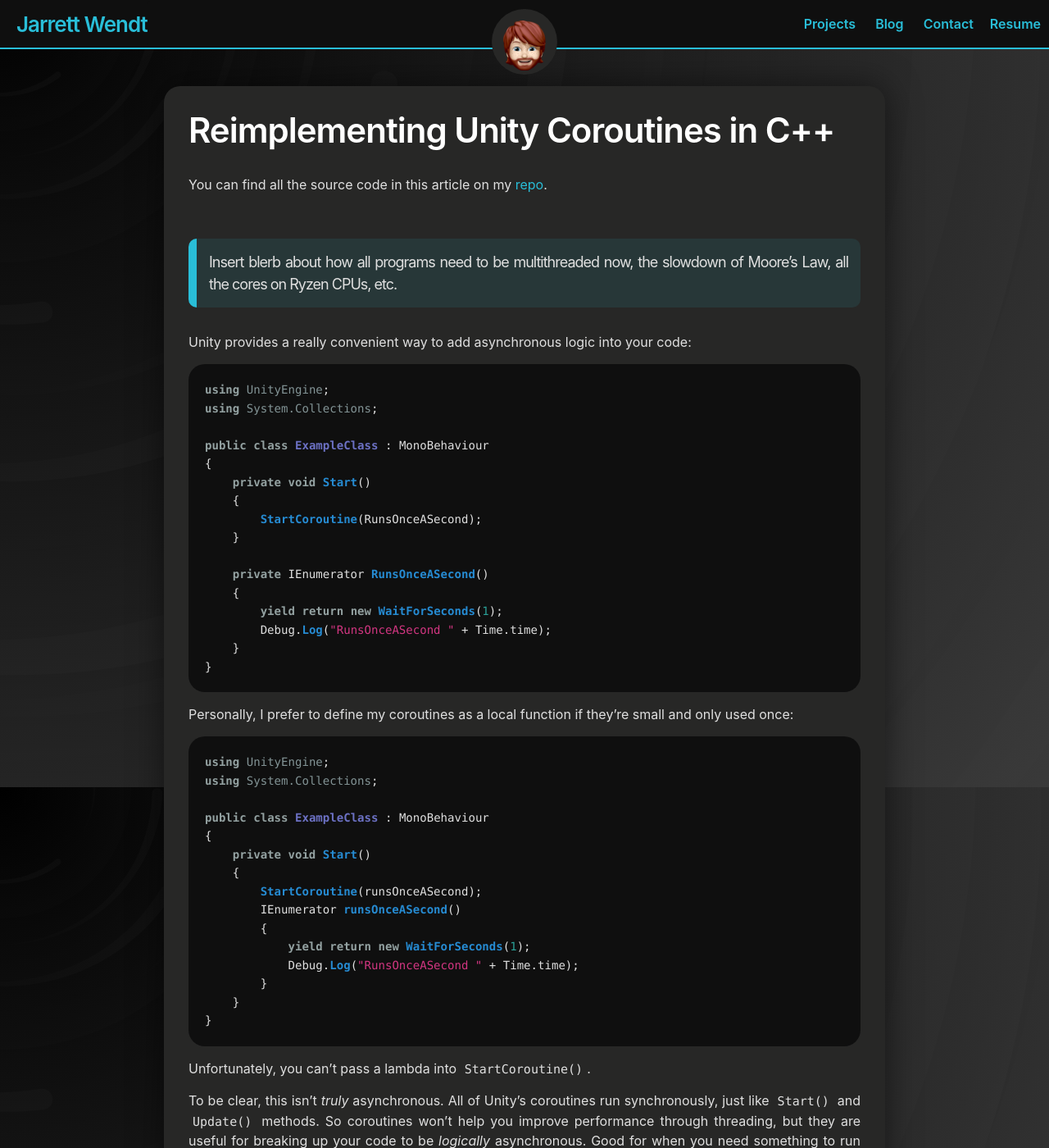
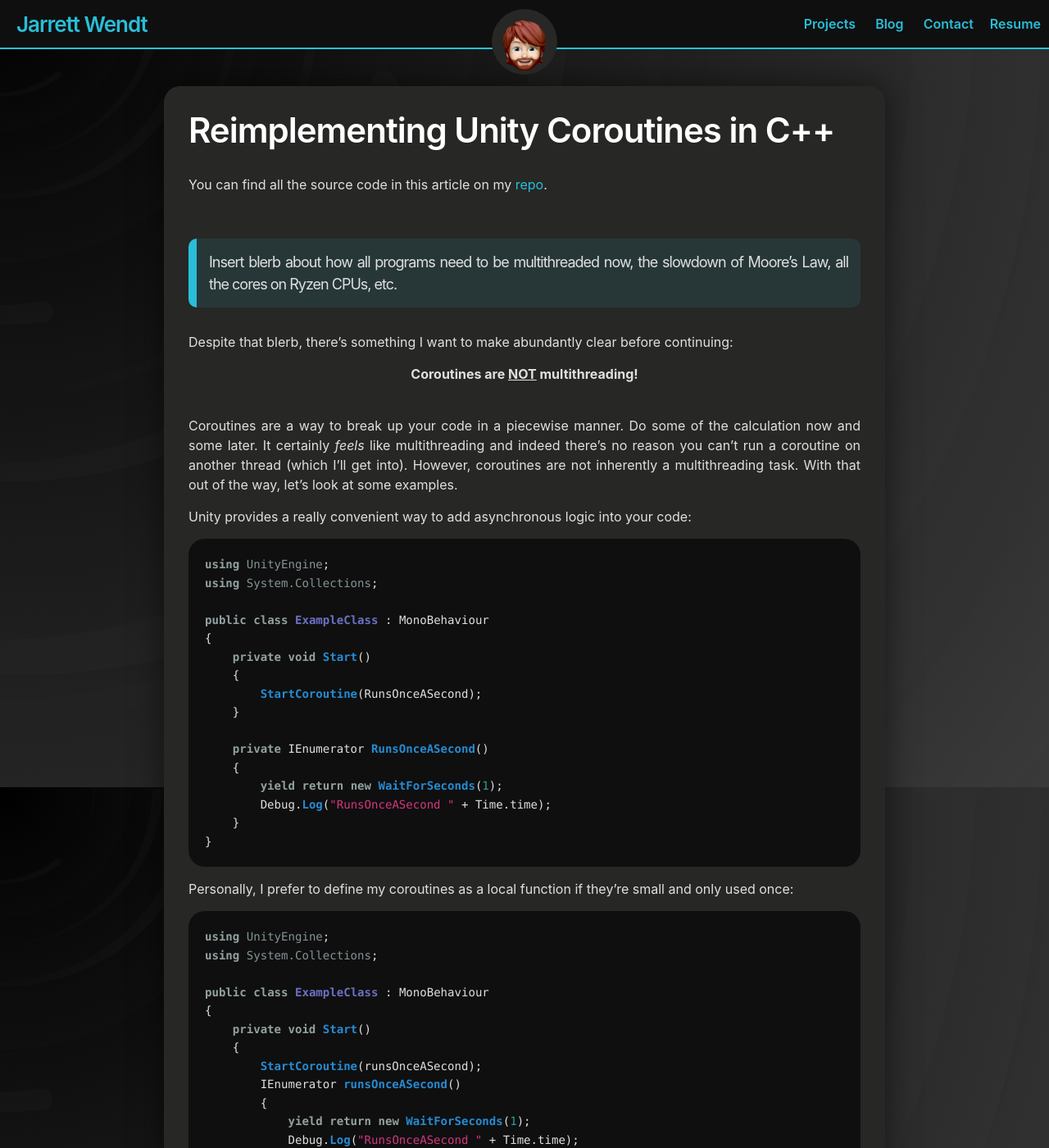
Before and after one commit to JarrettWendt/JarrettWendt.github.io, a Jekyll site: the page built from collections/_custom_engine/2020-05-24-UnityCoroutines.md, in a window 1280 px wide and 1400 px high. Shown: the whole window at 82% size. Built offline with Jekyll 4.4.1, drawn with Linux system fonts in a browser that asks for light colours; formulas are drawn with MathJax 3; some of the changed text lies outside the part shown.

Commit message:
coroutine clarification

````diff
--- a/collections/_custom_engine/2020-05-24-UnityCoroutines.md
+++ b/collections/_custom_engine/2020-05-24-UnityCoroutines.md
@@ -8,6 +8,14 @@ cwd: '../'
 ---
 
 > Insert blerb about how all programs need to be multithreaded now, the slowdown of Moore's Law, all the cores on Ryzen CPUs, etc.
+
+Despite that blerb, there's something I want to make abundantly clear before continuing:
+<div style="text-align:center;">
+<b>Coroutines are <u>NOT</u> multithreading!</b>
+</div>
+<br/>
+
+Coroutines are a way to break up your code in a piecewise manner. Do some of the calculation now and some later. It certainly _feels_ like multithreading and indeed there's no reason you can't run a coroutine on another thread (which I'll get into). However, coroutines are not inherently a multithreading task. With that out of the way, let's look at some examples.
 
 Unity provides a really convenient way to add asynchronous logic into your code:
 ```c#
````
Also changed, not shown: other parts of collections/_custom_engine/2020-05-24-UnityCoroutines.md (+2 -2 lines).
